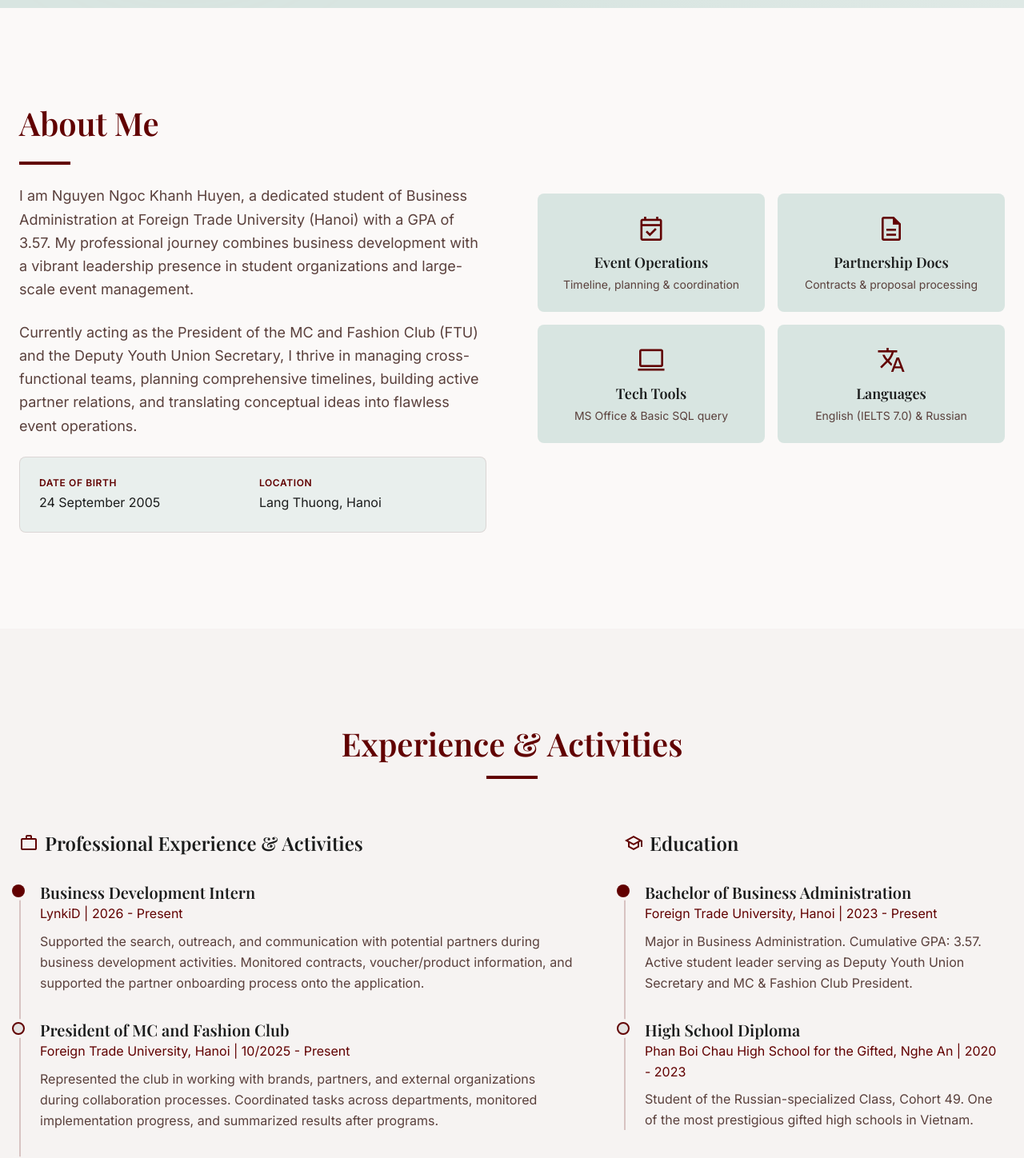
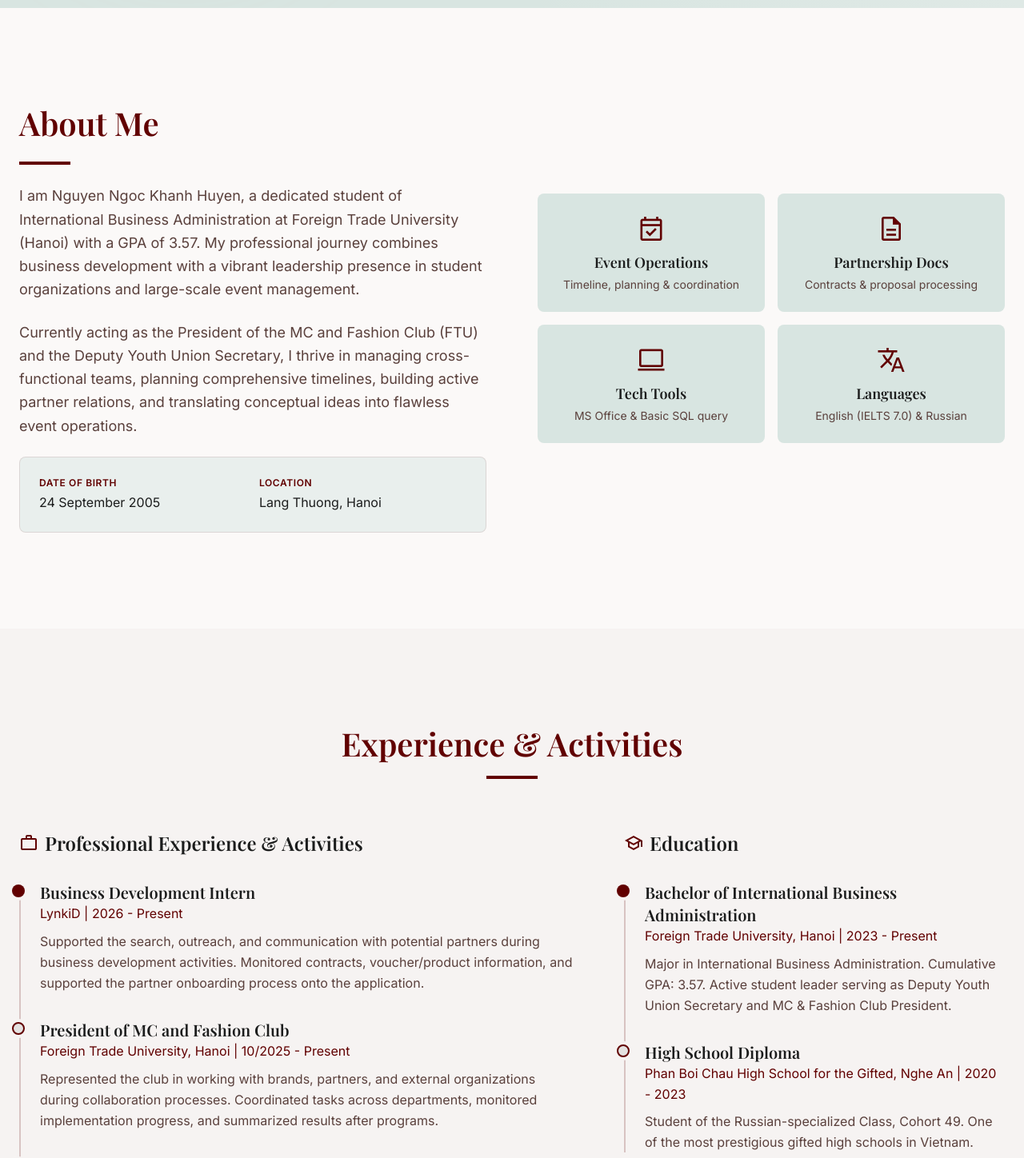
Before and after one commit to Trungs0002/portfolio-huyen, a React (Create React App) app: page / in a window 1280 px wide. Shown: the part 856-2304 px from the top of the page at 80% size. Built offline with nearby package versions, Linux system fonts and the light colour scheme.

Commit message:
chore: change major from Business Administration to International Business Administration

```diff
--- a/src/components/About.js
+++ b/src/components/About.js
@@ -32,7 +32,7 @@ const About = () => {
             <h2 className="font-headline-lg text-headline-lg text-primary mb-6">About Me</h2>
             <div className="w-16 h-1 bg-primary mb-6"></div>
             <p className="font-body-lg text-body-lg text-on-surface-variant leading-relaxed mb-6">
-              I am Nguyen Ngoc Khanh Huyen, a dedicated student of Business Administration at Foreign Trade University (Hanoi) with a GPA of 3.57. My professional journey combines business development with a vibrant leadership presence in student organizations and large-scale event management.
+              I am Nguyen Ngoc Khanh Huyen, a dedicated student of International Business Administration at Foreign Trade University (Hanoi) with a GPA of 3.57. My professional journey combines business development with a vibrant leadership presence in student organizations and large-scale event management.
             </p>
             <p className="font-body-lg text-body-lg text-on-surface-variant leading-relaxed mb-6">
               Currently acting as the President of the MC and Fashion Club (FTU) and the Deputy Youth Union Secretary, I thrive in managing cross-functional teams, planning comprehensive timelines, building active partner relations, and translating conceptual ideas into flawless event operations.
--- a/src/components/Experience.js
+++ b/src/components/Experience.js
@@ -62,11 +62,11 @@ const Experience = () => {
 
   const education = [
     {
-      degree: "Bachelor of Business Administration",
+      degree: "Bachelor of International Business Administration",
       school: "Foreign Trade University, Hanoi",
       duration: "2023 - Present",
       description:
-        "Major in Business Administration. Cumulative GPA: 3.57. Active student leader serving as Deputy Youth Union Secretary and MC & Fashion Club President.",
+        "Major in International Business Administration. Cumulative GPA: 3.57. Active student leader serving as Deputy Youth Union Secretary and MC & Fashion Club President.",
     },
     {
       degree: "High School Diploma",
```
